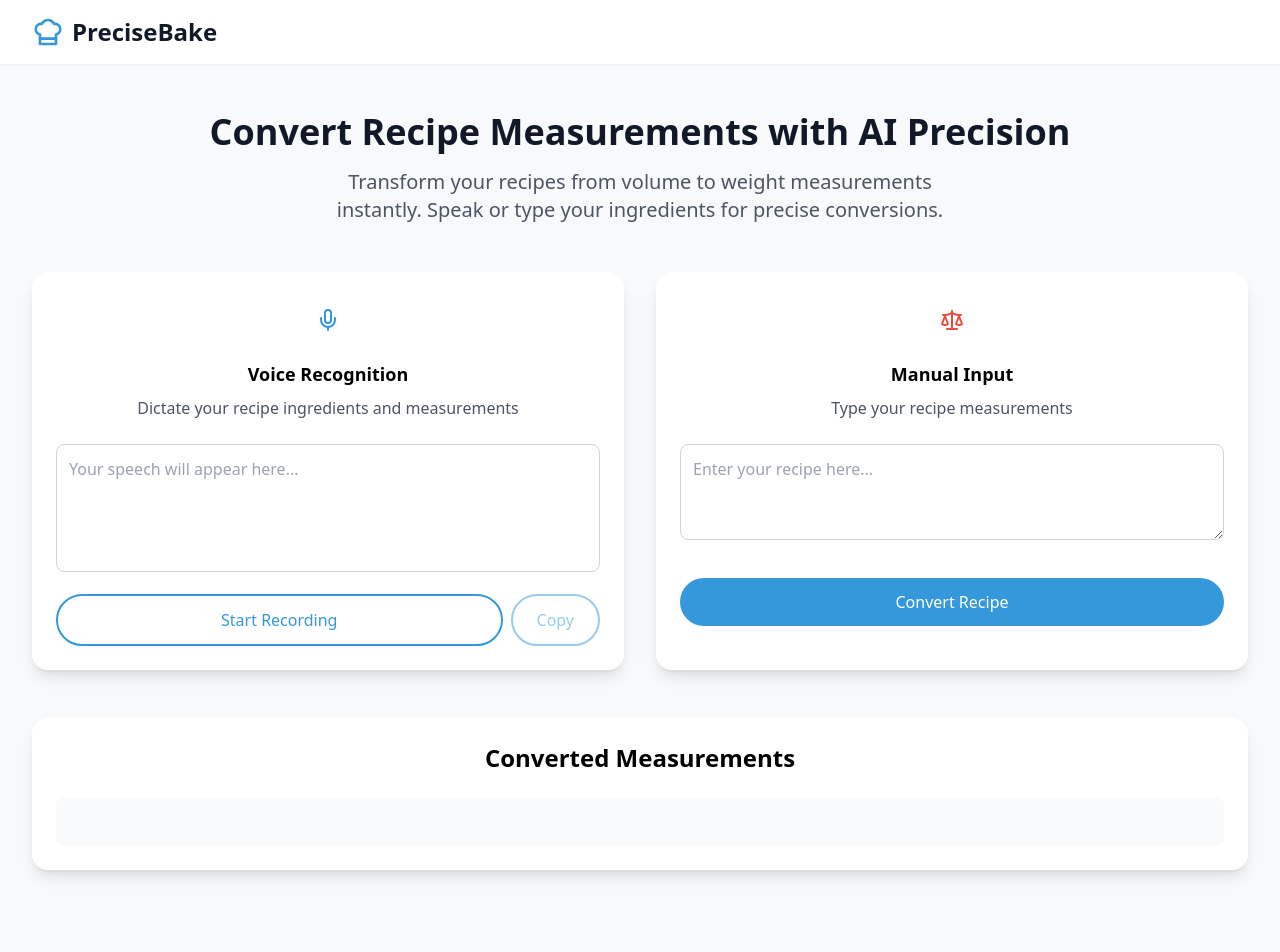
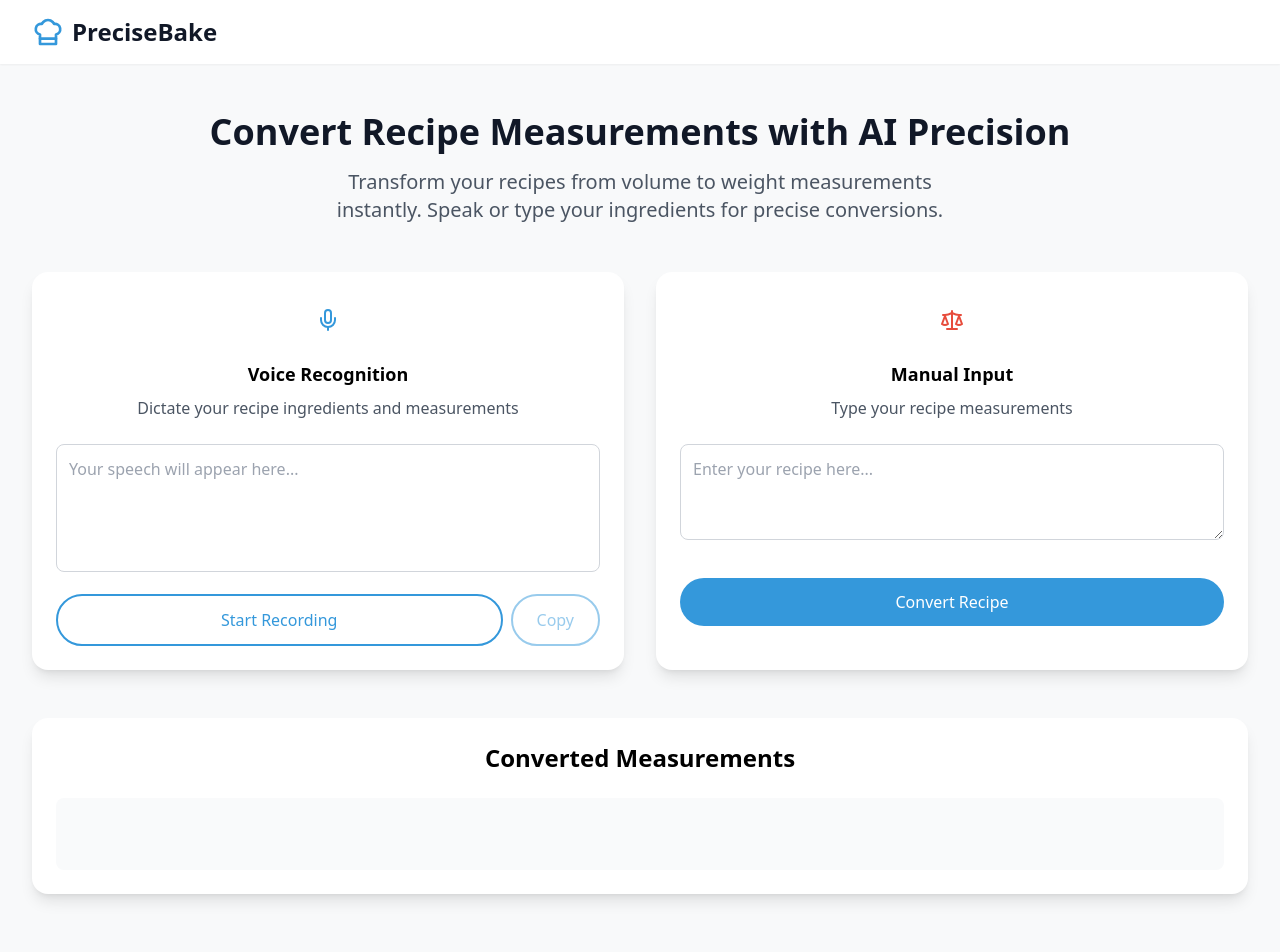
Before and after one commit to HarshaVardhan-AS/precisebake_frontend, a React (Vite) app: page / in a window 1280 px wide. Shown: the top 952 px of the page. Built offline with nearby package versions, Linux system fonts and the light colour scheme; a web font is replaced by a local one.

Commit message:
Update App.tsx

```diff
--- a/src/App.tsx
+++ b/src/App.tsx
@@ -261,7 +261,12 @@ const copyTranscription = () => {
           </div>
           <div className="bg-gray-50 rounded-lg p-6">
             <p className="text-gray-600 text-center">
-              {convertedRecipe} {/* Display the converted recipe */}
+              {convertedRecipe.split(/(?=\d+\.\d+)/).map((line, index) => (
+                <span key={index}>
+                  {line.trim()}
+                  <br />
+                </span>
+             ))}
             </p>
           </div>
         </div>
```
